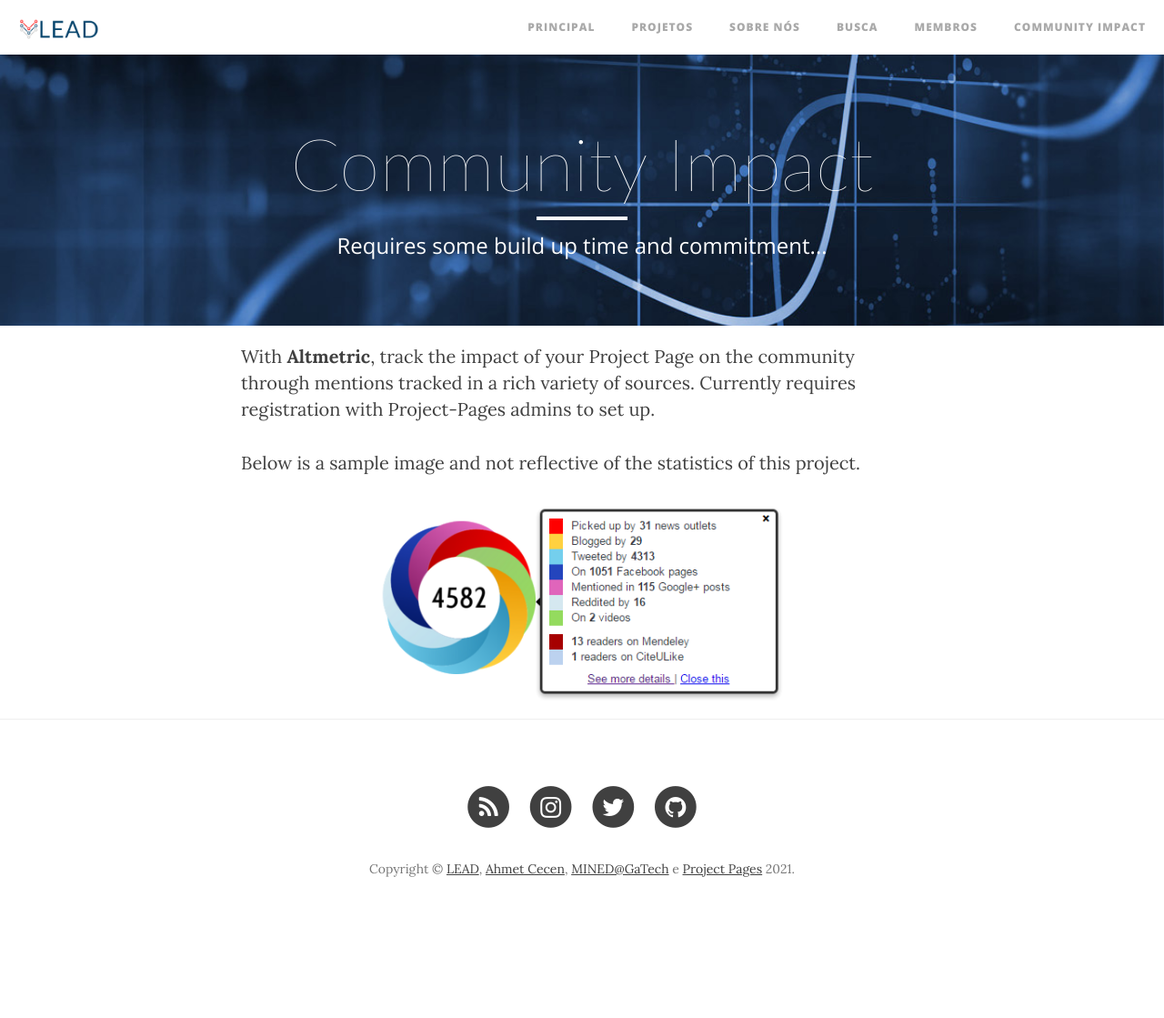
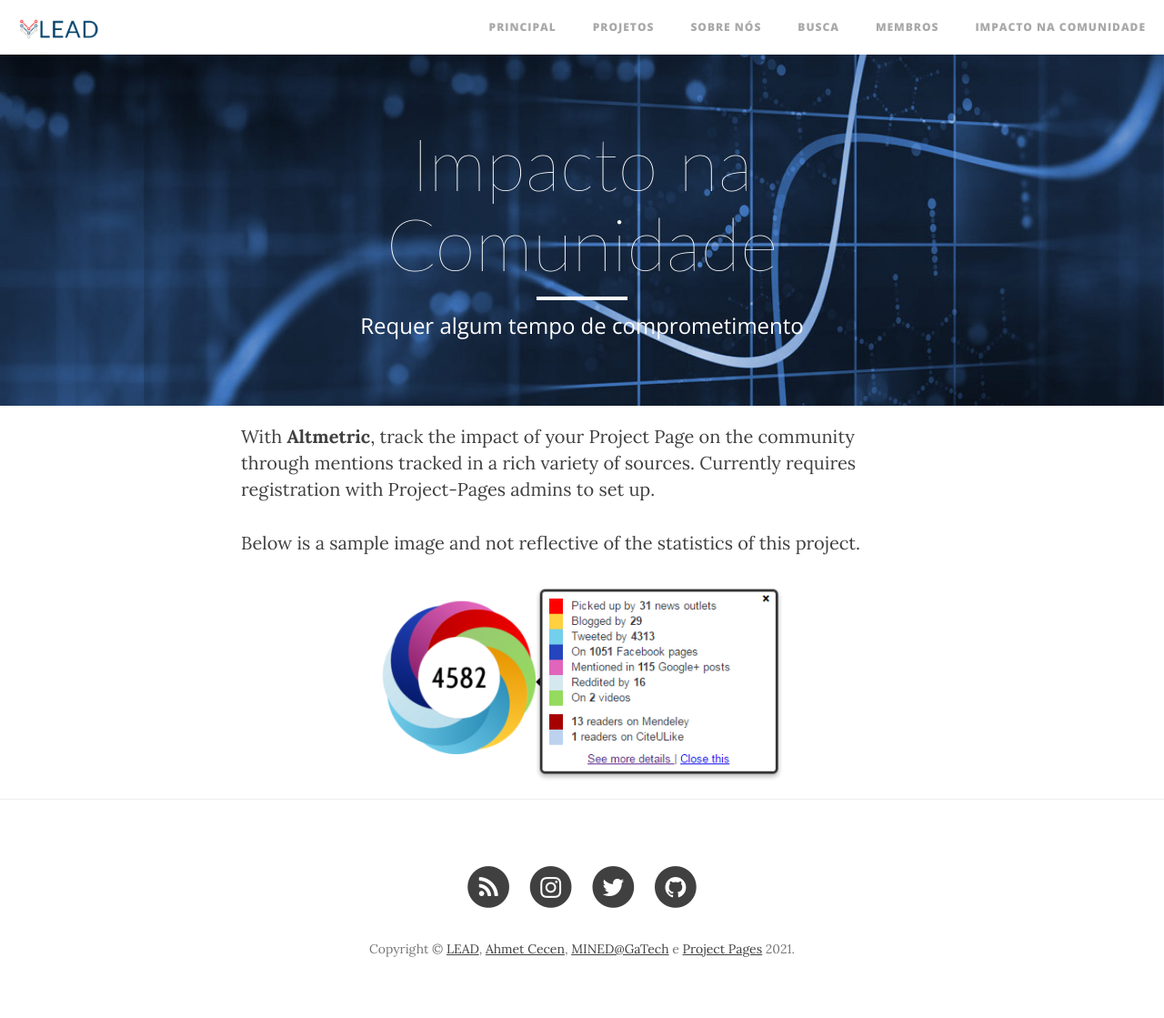
Before and after one commit to lead-ifal/lead-ifal.github.io, a Jekyll site: the page built from mentions/mentions.html, in a window 1280 px wide. Shown: the whole page at 91% size. Built offline with Jekyll 4.4.1, drawn with Linux system fonts in a browser that asks for light colours; nearby versions of some CDN libraries; before the commit the page ends 1031 px from its top, so only the background shows below that.

Commit message:
- Reorganização do conteúdo.

```diff
--- a/mentions.html
+++ b/mentions/mentions.html
@@ -1,7 +1,7 @@
 ---
 layout: page
-title: "Community Impact"
-description: "Requires some build up time and commitment..."
+title: "Impacto na Comunidade"
+description: "Requer algum tempo de comprometimento"
 header-img: "img/home-bg.jpg"
 ---
 
```
Also changed, not shown: members/index.html (renamed from members.html).
